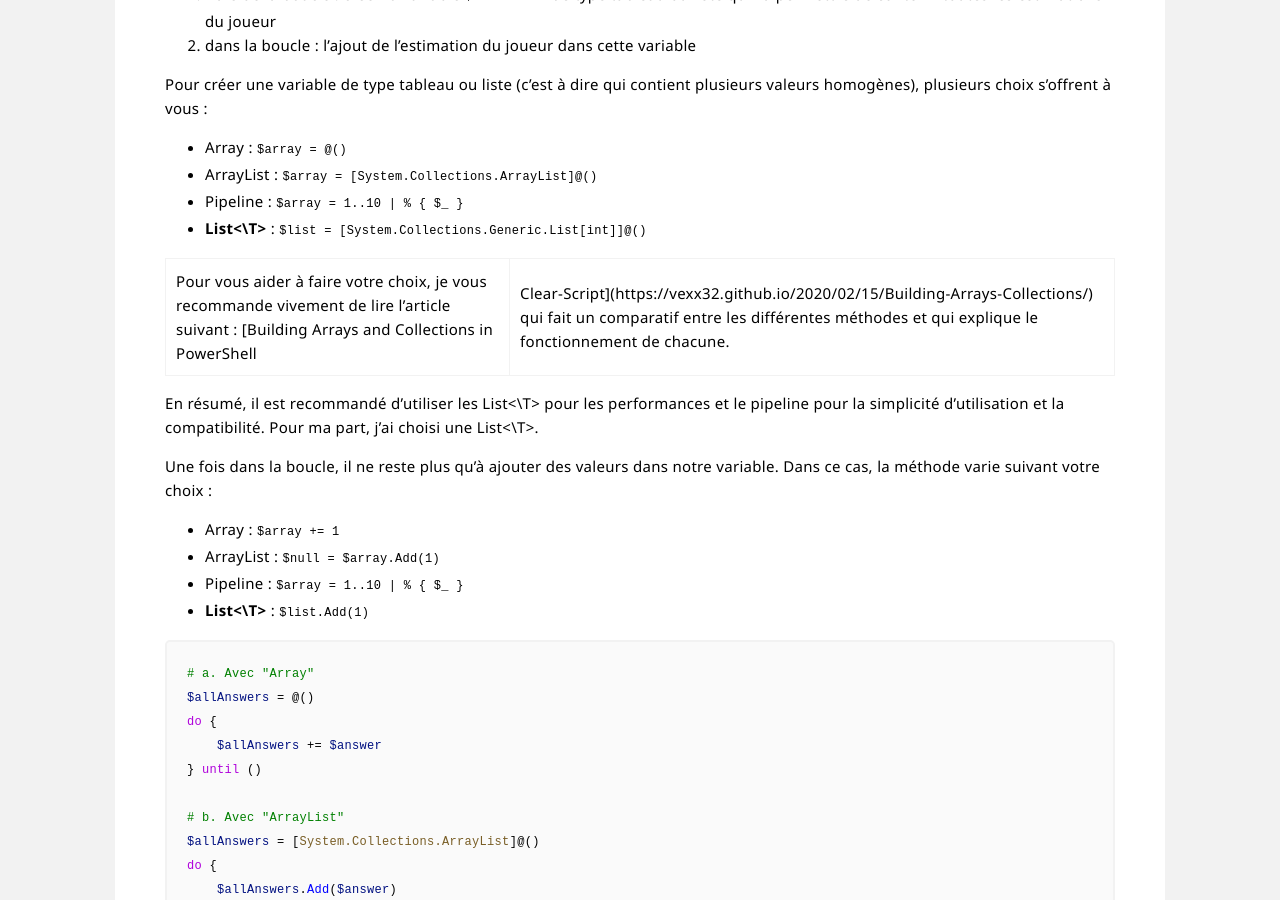
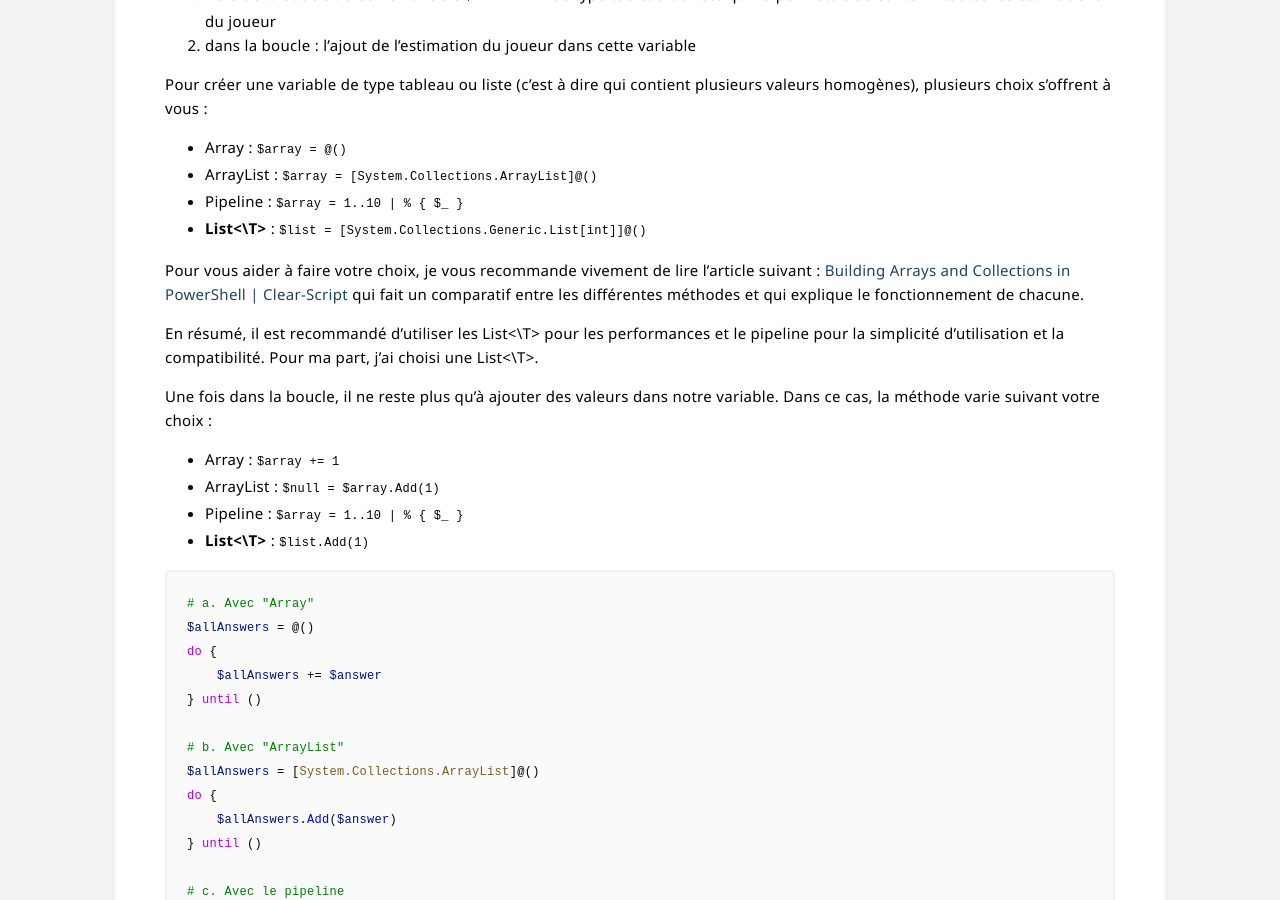
Before and after one commit to leobouard/leobouard.github.io, a Jekyll site: the page built from _posts/2022-10-26-cours-pratique-posh-3.md, in a window 1280 px wide and 900 px high, scrolled down 1128 px. Built offline with Jekyll 4.4.1, drawn with Linux system fonts in a browser that asks for light colours; some web fonts are replaced.

Commit message:
Update 2022-10-26-cours-pratique-posh-3.md

```diff
--- a/_posts/2022-10-26-cours-pratique-posh-3.md
+++ b/_posts/2022-10-26-cours-pratique-posh-3.md
@@ -53,7 +53,7 @@ Pour créer une variable de type tableau ou liste (c'est à dire qui contient pl
 - Pipeline : `$array = 1..10 | % { $_ }`
 - **List<\T>** : `$list = [System.Collections.Generic.List[int]]@()`
 
-Pour vous aider à faire votre choix, je vous recommande vivement de lire l'article suivant : [Building Arrays and Collections in PowerShell | Clear-Script](https://vexx32.github.io/2020/02/15/Building-Arrays-Collections/) qui fait un comparatif entre les différentes méthodes et qui explique le fonctionnement de chacune.
+Pour vous aider à faire votre choix, je vous recommande vivement de lire l'article suivant : [Building Arrays and Collections in PowerShell \| Clear-Script](https://vexx32.github.io/2020/02/15/Building-Arrays-Collections/) qui fait un comparatif entre les différentes méthodes et qui explique le fonctionnement de chacune.
 
 En résumé, il est recommandé d'utiliser les List<\T> pour les performances et le pipeline pour la simplicité d'utilisation et la compatibilité. Pour ma part, j'ai choisi une List<\T>.
 
```
